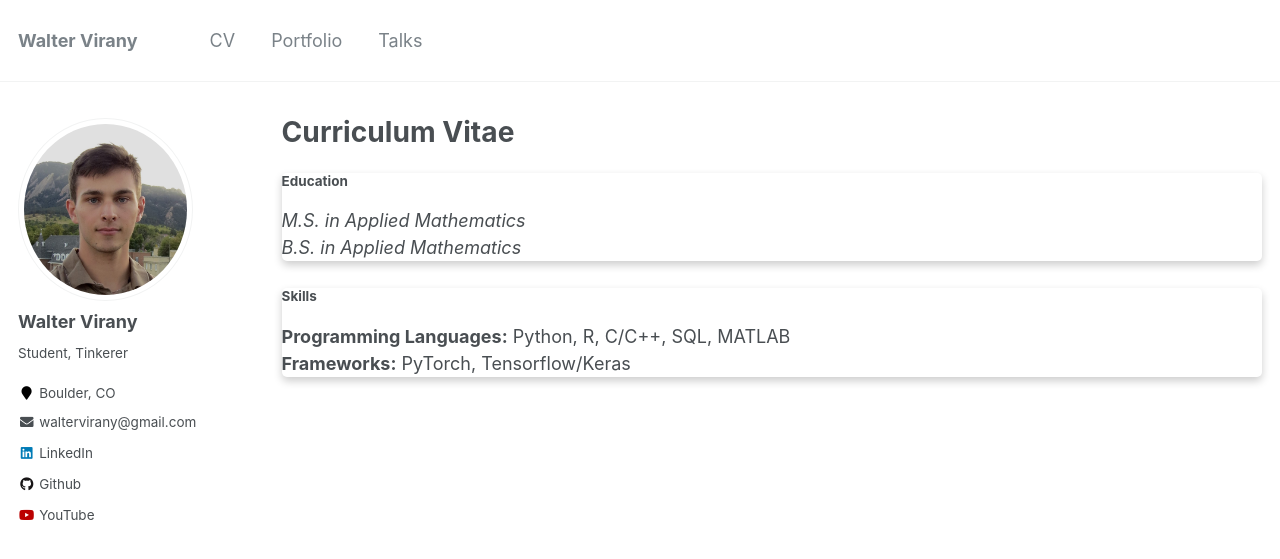
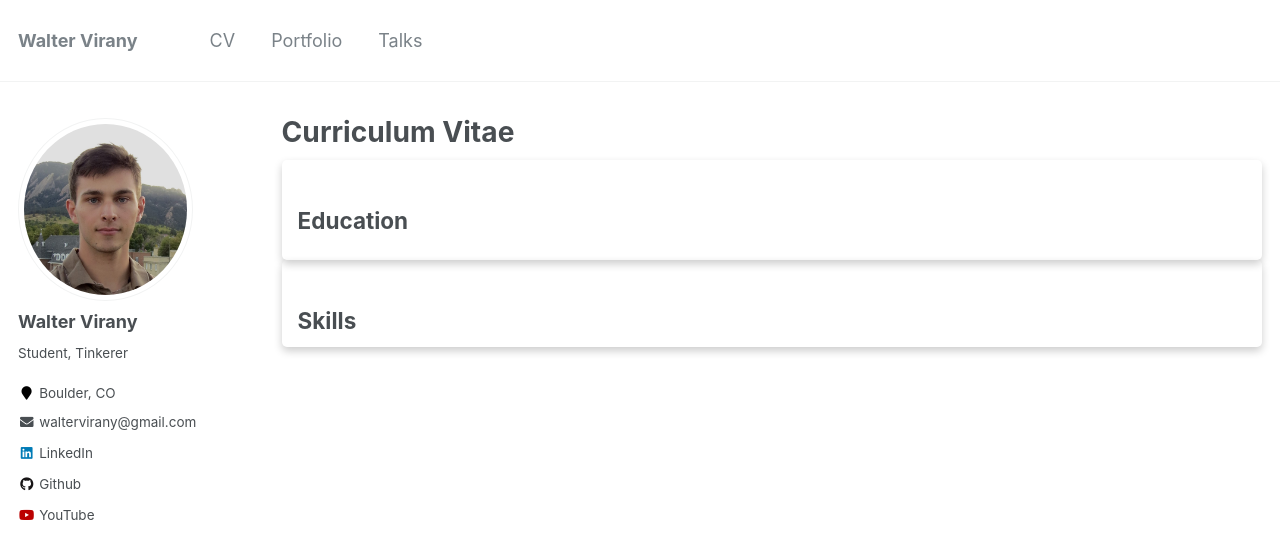
Before and after one commit to wvirany/wvirany.github.io, a Jekyll site: the page built from _pages/cv.html, in a window 1280 px wide. Shown: the top 559 px of the page. Built offline with Jekyll 4.4.1, drawn with Linux system fonts in a browser that asks for light colours.

Commit message:
Update cv

```diff
--- a/_pages/cv.html
+++ b/_pages/cv.html
@@ -28,21 +28,16 @@ redirect_from:
 <body>
 
     <div class="card">
-        <h4><b>Education</b></h4>
-        <p>
-            <i>M.S. in Applied Mathematics</i>
-            <br>
-            <i>B.S. in Applied Mathematics</i>
+        <div class="container">
+            <h2><b>Education</b></h2>
         </p>
+        </div>
     </div>
 
     <div class="card">
-        <h4><b>Skills</b></h4>
-        <p>
-            <b>Programming Languages:</b> Python, R, C/C++, SQL, MATLAB
-            <br>
-            <b>Frameworks:</b> PyTorch, Tensorflow/Keras
-        </p>
+        <div class="container">
+            <h2><b>Skills</b></h2>
+        </div>
     </div>
 
 </body>
```
